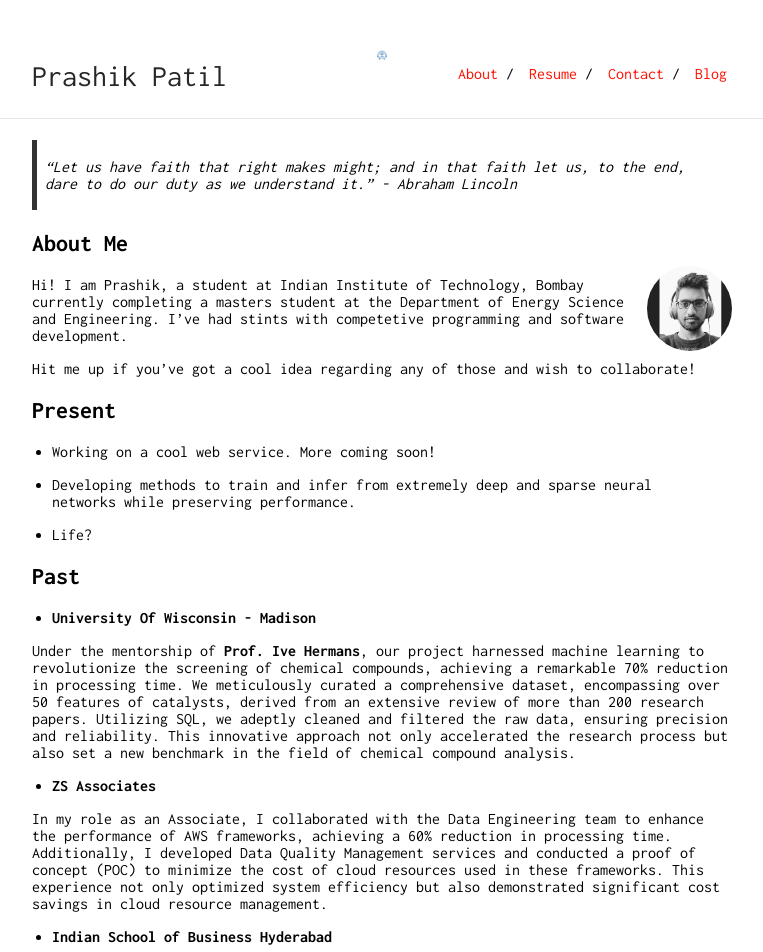
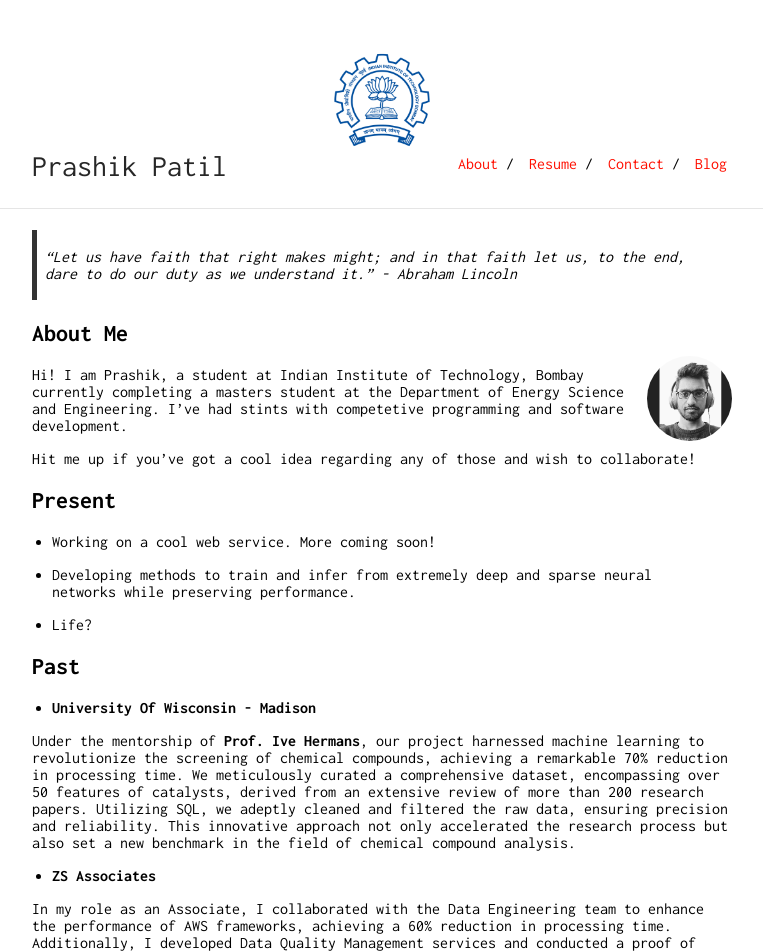
Before and after one commit to hotshott22/portfolio, a Jekyll site: the page built from index.md, in a window 1280 px wide. Shown: the top 952 px of the page, without its empty margins (258-1021 px from the left). Built offline with Jekyll 4.4.1, drawn with Linux system fonts in a browser that asks for light colours; nearby versions of some CDN libraries.

Commit message:
Update _style.scss

```diff
--- a/_sass/_style.scss
+++ b/_sass/_style.scss
@@ -88,7 +88,7 @@ hr {
 #ins-logo {
     margin: auto;
     display:block;
-    max-height: 10px;
+    max-height: 100px;
     text-align: center;
 }
 
```
